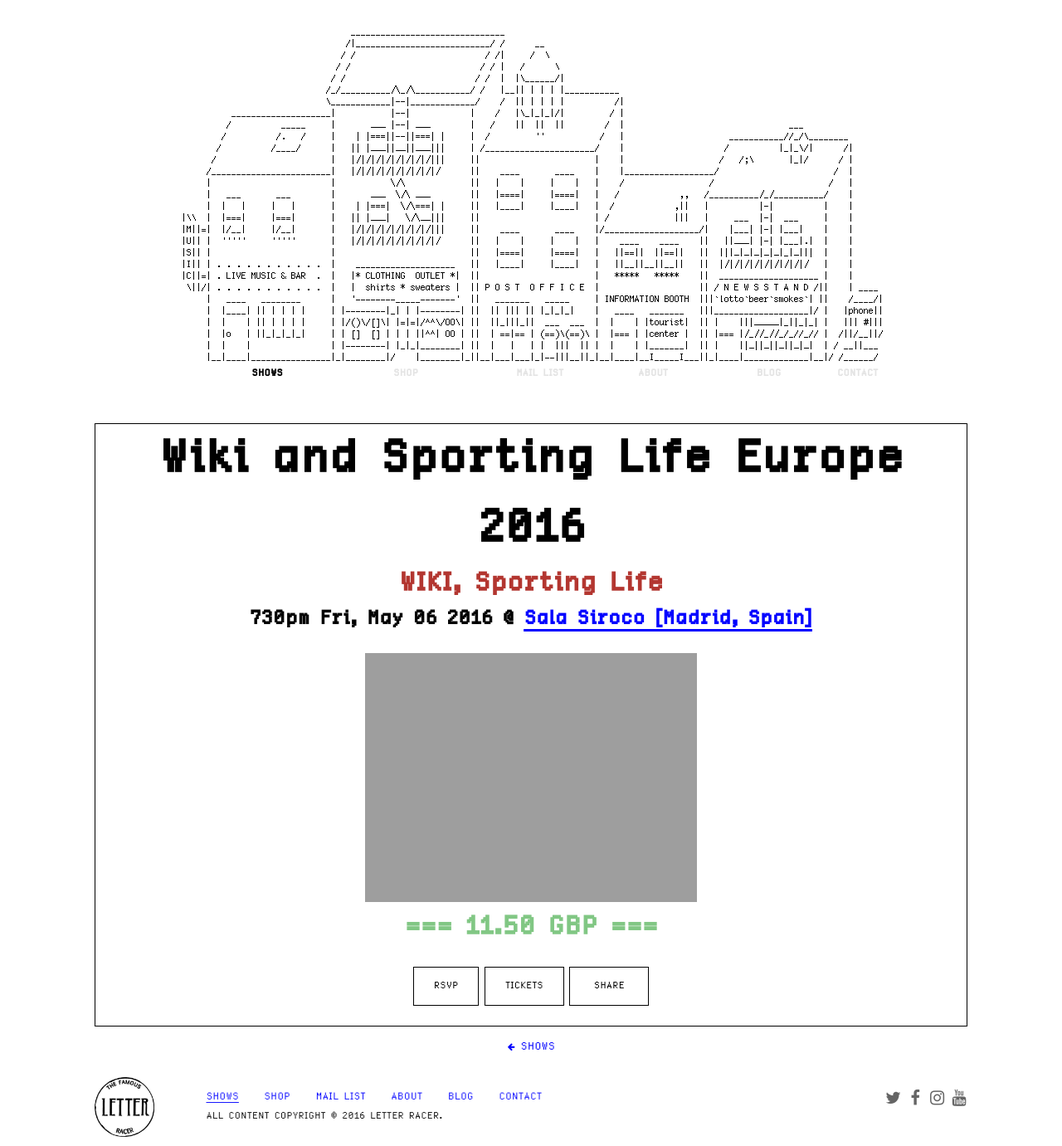
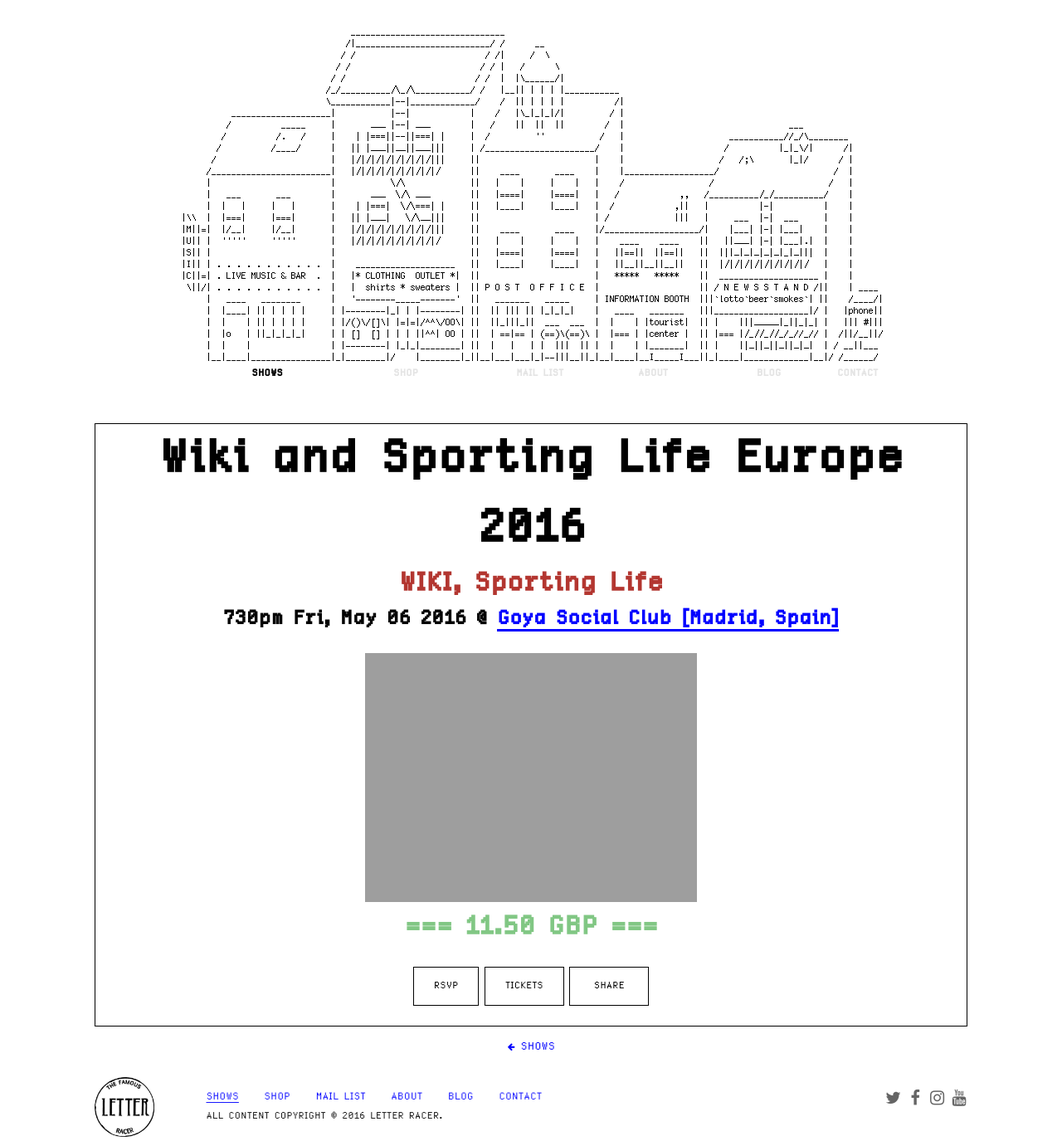
Before and after one commit to letterracer/letterracer.github.io, a Jekyll site: the page built from _posts/2016-05-06-wiki-sporting-life-madrid.md, in a window 1280 px wide and 1381 px high. Shown: the whole window at 83% size. Built offline with Jekyll 4.4.1, drawn with Linux system fonts in a browser that asks for light colours; nearby versions of some CDN libraries.

Commit message:
Update 2016-05-06-wiki-sporting-life-madrid.md

```diff
--- a/_posts/2016-05-06-wiki-sporting-life-madrid.md
+++ b/_posts/2016-05-06-wiki-sporting-life-madrid.md
@@ -3,8 +3,8 @@ show_title: Wiki and Sporting Life Europe 2016
 artists: [WIKI, Sporting Life]
 doors: 730pm
 city: Madrid, Spain
-venue: Sala Siroco
-venue_location: Calle de San Dimas, 3, 28015 Madrid, Spain
+venue: Goya Social Club
+venue_location: 28001, Calle de Goya, 43, 28001 Madrid, Spain
 ticket_price: 11.50 GBP
 ticket_url: https://www.ticketea.com/entradas-concierto-ratking-usa-en-madrid/?a_bid=0b473a77&a_aid=AFFPAP-equisele&chan=eye
 rsvp_url: https://www.facebook.com/events/588149678004467/
```
